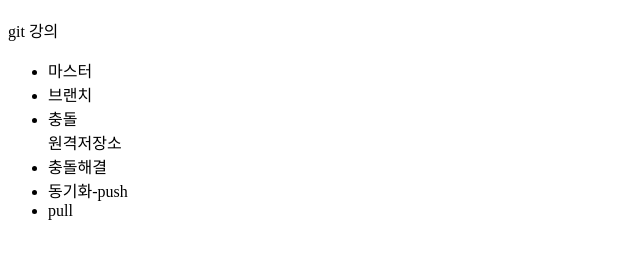
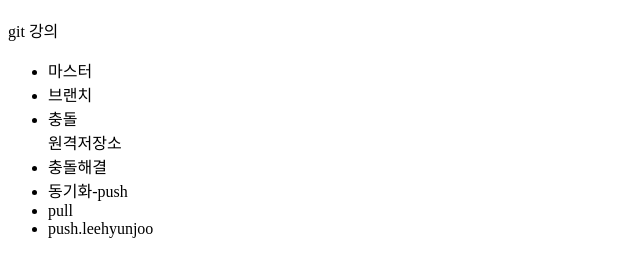
Before and after one commit to wayhome25/opentutorials_sourcetree, a plain HTML site: page index.html in a window 1280 px wide. Shown: the part 48-324 px from the top of the page, without its empty margins (0-640 px from the left). Drawn offline with Linux system fonts and the light colour scheme.

Commit message:
push lee hyunjoo

```diff
--- a/index.html
+++ b/index.html
@@ -14,6 +14,7 @@
       <li>충돌해결</li>
       <li>동기화-push</li>
       <li>pull</li>
+      <li>push.leehyunjoo</li>
     </ul>
   </body>
 </html>
```
